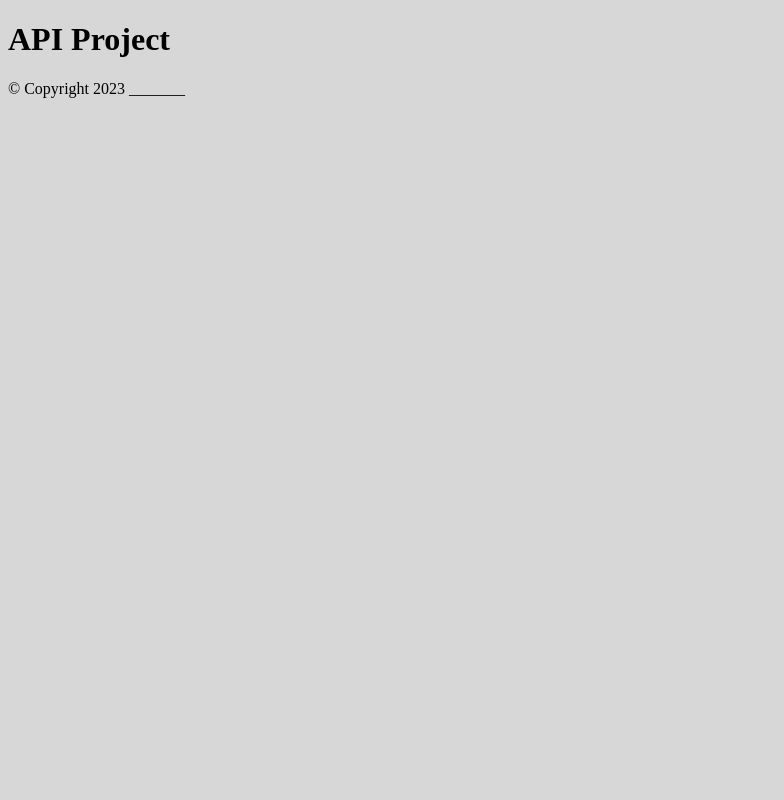
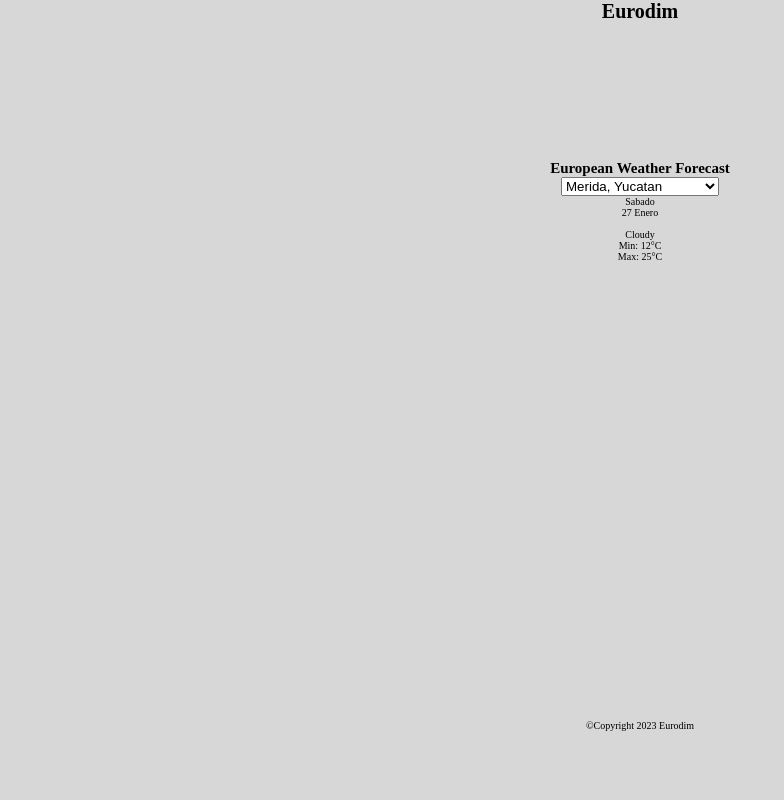
Before and after one commit to Diegogila/WeatherApp-project, a plain HTML site: page index.html in a window 1280 px wide. Shown: the whole page, without its empty margins (0-784 px from the left). Drawn offline with Linux system fonts and the light colour scheme.

Commit message:
Se termina Html y se comienza con el maquetado de estilos

```diff
--- a/css/master.css
+++ b/css/master.css
@@ -1,4 +1,19 @@
+html{
+    font-size: 62.5%;
+}
+
+*{
+    box-sizing: border-box;
+    margin: 0;
+}
+
+
+
 body {
+    display: grid;
+    grid-template-rows: minmax(72px,20%) 1fr 10%;
+    text-align: center;
+    height: 100vh;
     background-color: #d7d7d7;
     color: black;
 }
--- a/index.html
+++ b/index.html
@@ -9,19 +9,38 @@
 <meta http-equiv=“CACHE-CONTROL” content=”NO-CACHE”>
 <!-- CSS Stylesheets -->
 <link rel="stylesheet" href="css/master.css">
-
-<title>API Project</title>
+<title>Eurodim</title>
 </head>
-
 <body>
-
-   <h1>API Project</h1>
-
+    <header>
+        <h1>Eurodim</h1>
+    </header>
+    <main>
+        <h2>European Weather Forecast</h2>
+        <select name="city" class="select" id="Cities">
+            <option value="Merida, Yucatan">Merida, Yucatan</option>
+            <option value="Cancun, Quintana Roo">Cancun, Quintana Roo</option>
+        </select>
+        <div class="carousel-container">
+            <div class="card">
+                <div class="card__title">
+                    <p>Sabado</p>
+                    <p>27 Enero</p>
+                </div>
+                <div class="card__content">
+                    <img src="" alt="">
+                    <div class="card__data">
+                        <p>Cloudy</p>
+                        <p>Min: 12°C</p>
+                        <p>Max: 25°C</p>
+                    </div>
+                </div>
+            </div>
+        </div>
+    </main>
+    <footer>
+        <p class="copyright-text">©Copyright 2023 Eurodim </p>
+    </footer>
 </body>
-
-<footer>
-    <p class="copyright-text">© Copyright 2023 _______ </p>
-</footer>
-
 <!-- Our codes -->
 <script src="js/main.js"></script>
```
